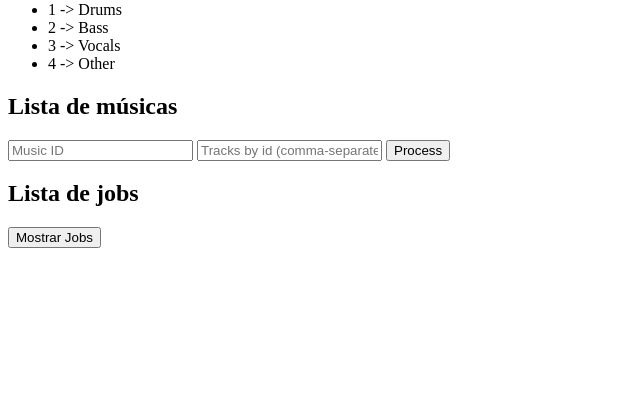
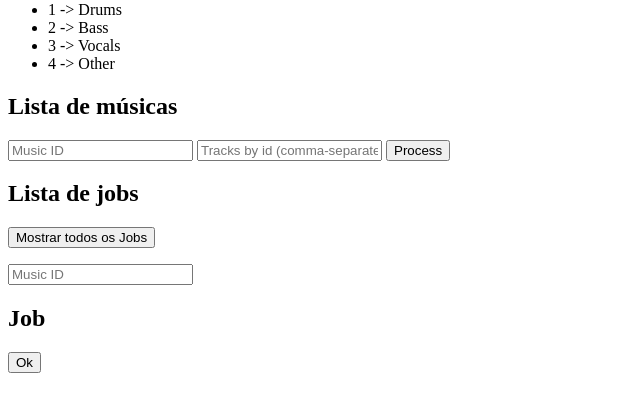
Before and after one commit to dianarrmiranda/CD_1Project, a FastAPI app: page / in a window 1280 px wide. Shown: the part 167-579 px from the top of the page, without its empty margins (0-640 px from the left). Run offline with FastAPI, Linux system fonts and the light colour scheme.

Commit message:
listar todos os jobs corrigido

```diff
--- a/src/api/schemas.py
+++ b/src/api/schemas.py
@@ -30,4 +30,4 @@ class Job(BaseModel):
     size: int
     time: int # timestamp em segundos
     music_id: int
-    track_id: str #Union[int,List[int]]
+    track_id: Union[str,List[str]] #Union[int,List[int]]
--- a/src/api/server.py
+++ b/src/api/server.py
@@ -39,8 +39,9 @@ class Server(threading.Thread):
 
         self.size = {} #music_id - {part_index: size}
 
-        self.jobslist = {} #job_id -> (size, time, music_id, track_id)
+        self.jobslist = {} #job_id -> [size, time, music_id, track_id]
         self.job_id = 0
+        self.controlReceived = {} #music_id -> [part_index]
 
     def run(self):
         while self.isRunning:
@@ -69,7 +70,6 @@ class Server(threading.Thread):
 
 
     def getMusic(self, music_id):
-        print(self.musicData)
         return self.musicData[music_id]
 
 
@@ -93,7 +93,6 @@ class Server(threading.Thread):
         part_duration = 15 * 1000  # Duração desejada de cada parte em milissegundos
 
         self.num_parts[music_id] = ceil(duration / part_duration)  # Calcular o número de partes arredondando para cima
-        print(self.num_parts[music_id])
 
         # Dividir a música em partes
         parts = [audio[i * part_duration: (i + 1) * part_duration] for i in range(self.num_parts[music_id])]
@@ -117,9 +116,9 @@ class Server(threading.Thread):
 
             self.time[music_id][i] = time.time()
             self.size[music_id][i] = len(part_data['part_audio'])
+            self.jobslist[self.job_id] = []
 
             self.connection.add_callback_threadsafe(lambda: self.send_music_part(part_data))
-
 
     def receive_music_parts(self, ch, method, properties, body):
         part_data = json.loads(body)
@@ -128,20 +127,28 @@ class Server(threading.Thread):
         part_audio = part_data['part_audio'].encode('latin1')  # Converte a string em bytes
         instrument = part_data['instrument']
 
+        if music_id not in self.controlReceived:
+            self.controlReceived[music_id] = []
+
         self.time[music_id][part_index] = time.time() - self.time[music_id][part_index]
 
-        self.job_id += 1
-        self.jobslist[self.job_id] = (self.size[music_id][part_index], self.time[music_id][part_index], music_id, instrument)
+        if part_index not in self.controlReceived[music_id]:
+            self.controlReceived[music_id].append(part_index)
+            self.jobslist[self.job_id] = [self.size[music_id][part_index], self.time[music_id][part_index], music_id, [instrument]]
+            self.job_id += 1
+        else:
+            inst = self.jobslist[self.job_id-1][-1]
+            inst.append(instrument)
+            self.jobslist[self.job_id-1] = [self.size[music_id][part_index], self.time[music_id][part_index], music_id, inst]
+
 
         # Carregar a parte do áudio
         audio_part = AudioSegment.from_file(BytesIO(part_audio), format='wav')
 
         print(f' [x] Received part {part_index} of music {music_id} and of instrument {instrument}')
-
         ch.basic_ack(delivery_tag=method.delivery_tag)
 
         # Adicionar a parte do áudio ao dicionário
-
         self.processedParts[music_id][instrument][part_index] = audio_part
         # Verificar se todas as partes já foram recebidas
         if len(self.processedParts[music_id][instrument]) == self.num_parts[music_id]:
@@ -149,7 +156,6 @@ class Server(threading.Thread):
 
 
     def join_music_parts(self, music_id, instrument):
-
         print(f' [*] Joining parts of music {music_id} and of instrument {instrument}')
 
         joinedParts = AudioSegment.empty()
--- a/templates/index.html
+++ b/templates/index.html
@@ -34,7 +34,7 @@
     </form>
     <form action="/job" method="get" enctype="multipart/form-data">
         <h2>Lista de jobs</h2>
-        <button id="showJobButton" type="submit">Mostrar Jobs</button>
+        <button id="showJobButton" type="submit">Mostrar todos os Jobs</button>
         <ul>
             {% for job_id in jobs %}
             <li>
@@ -47,6 +47,13 @@
                 </ul>
             </li>
             {% endfor %}
+        </ul>
+    </form>
+    <form action="/job/{{job_id}}" method="get" enctype="multipart/form-data">
+        <input id="musicIdInput" type="text" name="music_id" placeholder="Music ID">
+        <h2>Job </h2>
+        <button id="showJobButton" type="submit">Ok</button>
+        <ul>
         </ul>
     </form>
 
```
Also changed, not shown: TODO.md (+1 -1 lines).
